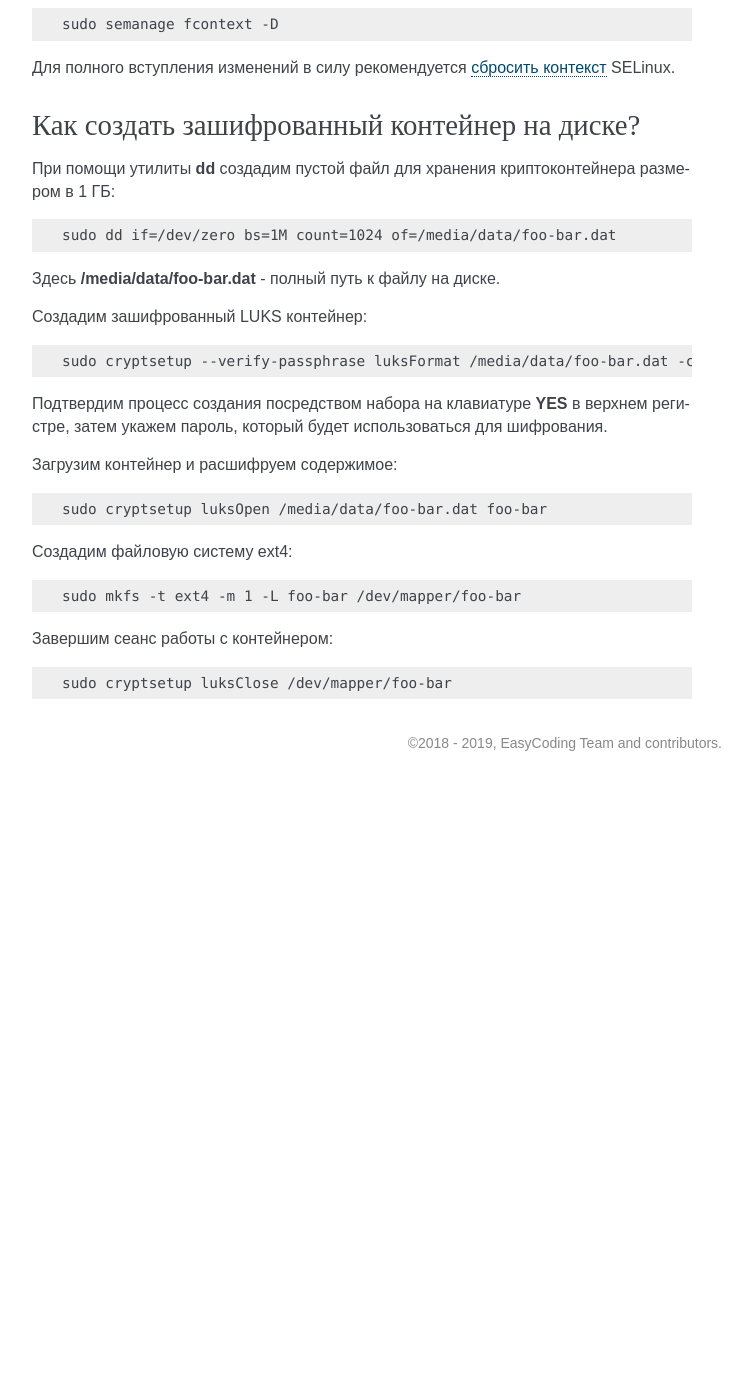
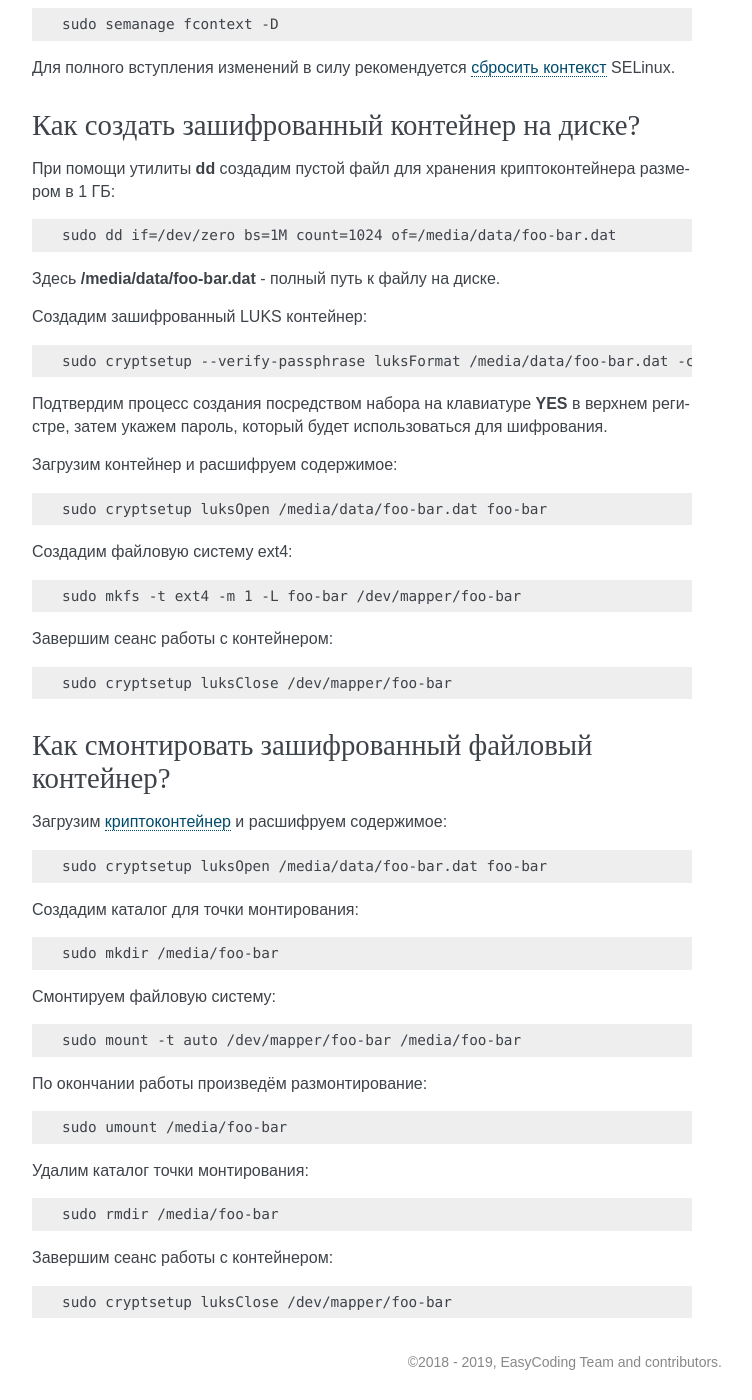
Before and after one commit to RussianFedora/FAQ, a Sphinx documentation site: the page built from source/security.rst, in a window 1280 px wide and 1400 px high, scrolled down 27871 px. Shown: the whole window, without its empty margins (388-1140 px from the left). Built offline with Sphinx 7.4.7, drawn with Linux system fonts in a browser that asks for light colours; before the commit the page ends 28652 px from its top, so only the background shows below that; some of the changed text lies outside the part shown.

Commit message:
Added question about mounting LUKS crypto-containers, stored as files.

```diff
--- a/source/security.rst
+++ b/source/security.rst
@@ -1624,3 +1624,45 @@ Cryptsetup поддерживает монтирование как :ref:`TrueCr
 .. code-block:: text
 
     sudo cryptsetup luksClose /dev/mapper/foo-bar
+
+.. index:: encryption, cryptsetup, luks, container, cryptography
+.. _luks-container-mount:
+
+Как смонтировать зашифрованный файловый контейнер?
+=====================================================
+
+Загрузим :ref:`криптоконтейнер <luks-container-create>` и расшифруем содержимое:
+
+.. code-block:: text
+
+    sudo cryptsetup luksOpen /media/data/foo-bar.dat foo-bar
+
+Создадим каталог для точки монтирования:
+
+.. code-block:: text
+
+    sudo mkdir /media/foo-bar
+
+Смонтируем файловую систему:
+
+.. code-block:: text
+
+    sudo mount -t auto /dev/mapper/foo-bar /media/foo-bar
+
+По окончании работы произведём размонтирование:
+
+.. code-block:: text
+
+    sudo umount /media/foo-bar
+
+Удалим каталог точки монтирования:
+
+.. code-block:: text
+
+    sudo rmdir /media/foo-bar
+
+Завершим сеанс работы с контейнером:
+
+.. code-block:: text
+
+    sudo cryptsetup luksClose /dev/mapper/foo-bar
```
Also changed, not shown: other parts of source/security.rst (+1 -1 lines).
